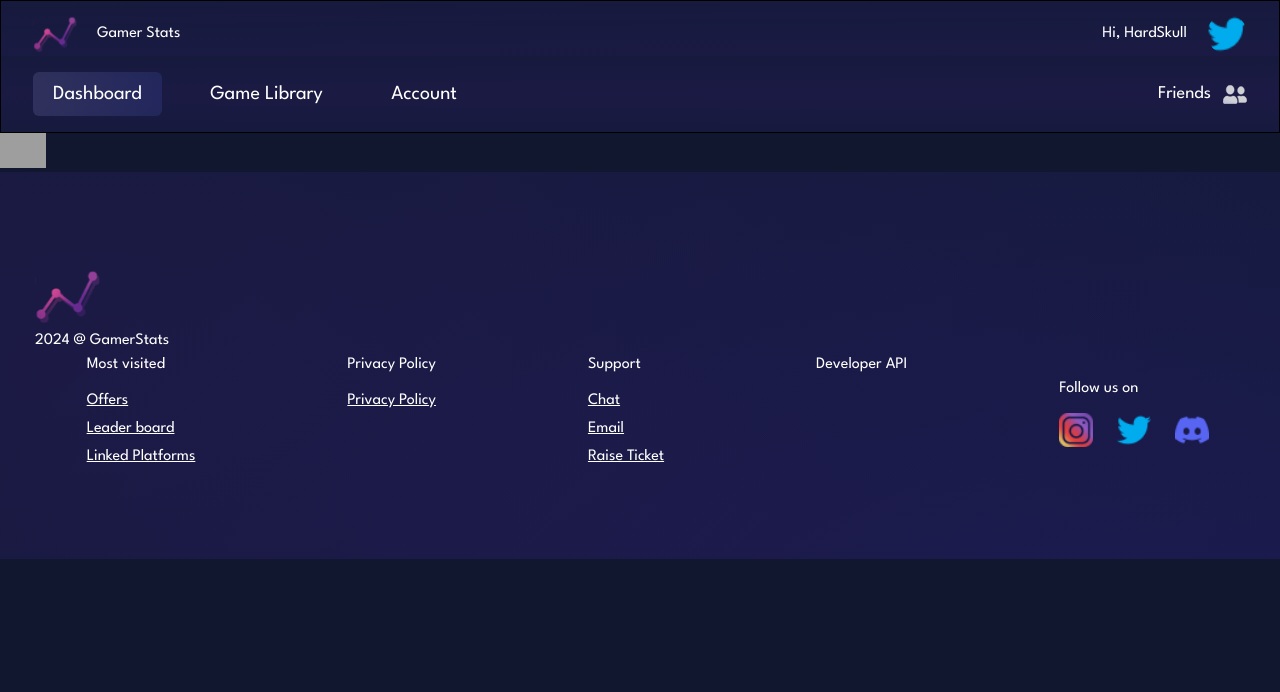
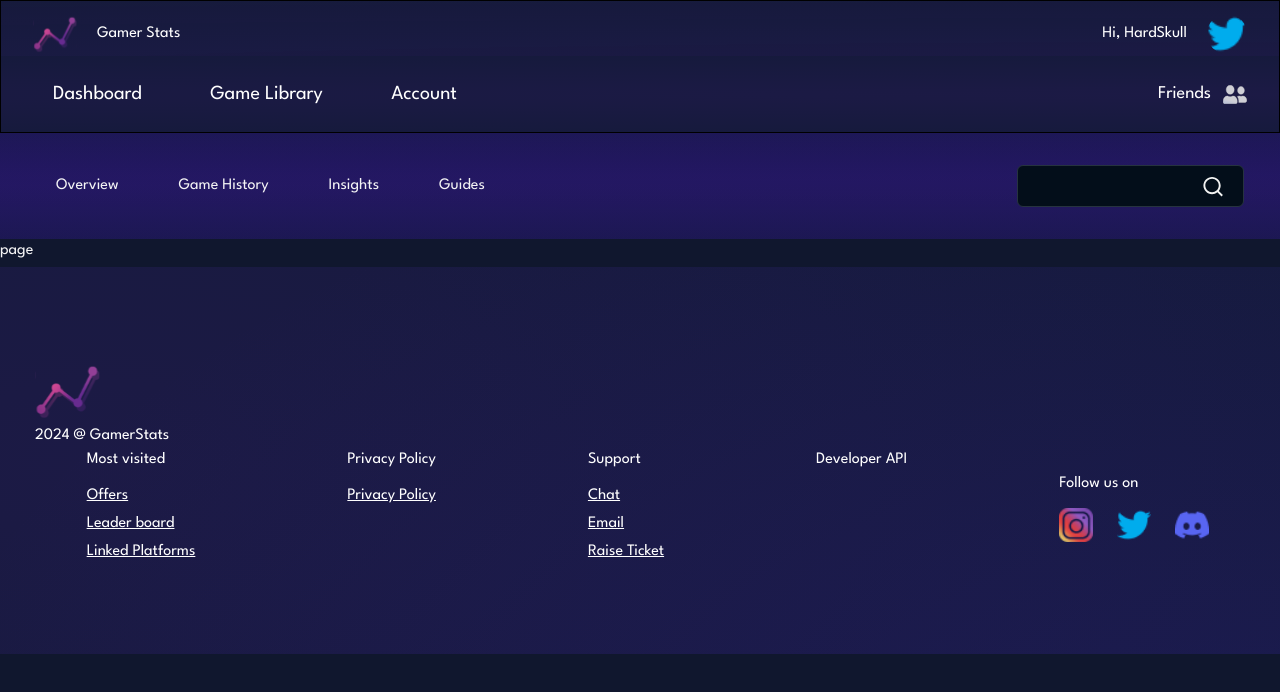
Before and after one commit to bhubavenski/gamer-stats-nextjs14, a Next.js app: page /dashboard in a window 1280 px wide. Shown: the top 692 px of the page. Built offline with nearby package versions, Linux system fonts and the light colour scheme; grey boxes are pictures that could not be loaded.

Commit message:
added layout and page

```diff
--- /dev/null
+++ b/app/(root)/dashboard/[...slug]/page.tsx
@@ -0,0 +1,7 @@
+import React from 'react'
+
+export default function page() {
+  return (
+    <div>page</div>
+  )
+}
--- /dev/null
+++ b/app/(root)/dashboard/layout.tsx
@@ -0,0 +1,17 @@
+import Header from '@/components/dashboard/Header.server';
+import React from 'react';
+
+export default function Layout({
+  children,
+}: Readonly<{
+  children: React.ReactNode;
+}>) {
+  return (
+    <div className="">
+      <Header />
+      <main className="overflow-hidden font-spartan text-zinc-100">
+        {children}
+      </main>
+    </div>
+  );
+}
--- a/app/(root)/dashboard/page.tsx
+++ b/app/(root)/dashboard/page.tsx
@@ -1,8 +1,10 @@
-import Image from 'next/image';
+import Sidebar from '@/components/dashboard/Sidebar.server';
 import React from 'react';
 
 export default function page() {
-  return <div className=''>
-    <Image src='/images/logo.svg' alt='' width={46} height={46}/>
-  </div>;
+  return (
+    <div className='flex'>
+     <Sidebar/>
+    </div>
+  );
 }
--- /dev/null
+++ b/components/dashboard/Header.server.tsx
@@ -0,0 +1,36 @@
+'use client';
+
+import React from 'react';
+import style from './main.module.css';
+import { dashboard_header_buttons } from '@/constants';
+import SearchBar from '../shared/SearchBar.server';
+import { usePathname } from 'next/navigation';
+import { cn } from '@/lib/utils';
+import Link from 'next/link';
+
+export default function Header() {
+  const pathname = usePathname();
+
+  return (
+    <header className={`${style.header_gradiant_bg} flex px-9 py-8`}>
+      <div className=" flex w-full items-center justify-between">
+        <nav className="flex gap-5">
+          {dashboard_header_buttons.map((item) => (
+            <Link
+              href={item.href}
+              key={item.href}
+              className={cn(`flex-center rounded-md px-5 py-2 `, {
+                'bg-primary-blue-100': pathname === item.href,
+              })}
+            >
+              {item.label}
+            </Link>
+          ))}
+        </nav>
+        <div>
+          <SearchBar />
+        </div>
+      </div>
+    </header>
+  );
+}
--- /dev/null
+++ b/components/dashboard/Sidebar.server.tsx
@@ -0,0 +1,7 @@
+import React from 'react'
+
+export default function Sidebar() {
+  return (
+    <div>Sidebar.server</div>
+  )
+}
--- /dev/null
+++ b/components/dashboard/main.module.css
@@ -0,0 +1,17 @@
+.header_gradiant_bg {
+  background: radial-gradient(
+      1441.37% 133.85% at 0.97% 50%,
+      rgba(91, 34, 183, 0.2) 0%,
+      rgba(0, 0, 0, 0) 100%
+    ),
+    radial-gradient(
+      6482.38% 228.19% at 95.59% 39.62%,
+      rgba(73, 0, 228, 0.2) 0%,
+      rgba(76, 0, 237, 0) 100%
+    ),
+   #0a1a2a;
+}
+
+.link_bg {
+    background: #415171;
+}
--- a/components/game-library/sidebar/sidebar.server.tsx
+++ b/components/game-library/sidebar/sidebar.server.tsx
@@ -1,6 +1,5 @@
 import Image from 'next/image';
 import React from 'react';
-import SearchBar from './SearchBar.server';
 import styles from '../game-library.module.css';
 import { cn } from '@/lib/utils';
 import MostPlayedCard from '@/components/cards/MostPlayedCard.server';
@@ -13,6 +12,7 @@ import {
 } from '@/components/ui/carousel';
 import { gameLibCards, mostPlayedCards } from '@/constants';
 import GmaeLibCard from '@/components/cards/GmaeLibCard.server';
+import SearchBar from '@/components/shared/SearchBar.server';
 
 export default function Sidebar() {
   return (
--- a/components/shared/Nav.server.tsx
+++ b/components/shared/Nav.server.tsx
@@ -8,8 +8,8 @@ import Image from 'next/image';
 import { cn } from '@/lib/utils';
 
 export default function Nav() {
-  const pathname = usePathname();
-
+  const pathname = usePathname().split('/');
+  console.log(pathname)
   return (
     <nav className="header-bottom-bg-gradiant box-border flex items-center justify-between px-8 py-4">
       <div className="flex w-[444px] justify-between text-xl">
@@ -18,7 +18,7 @@ export default function Nav() {
             href={item.href}
             key={item.href}
             className={cn(`flex-center rounded-md px-5 py-2 `, {
-              'button-grey': pathname === item.href,
+              'button-grey': `/${pathname[1]}` === item.href,
             })}
           >
             {item.name}
--- a/constants/index.ts
+++ b/constants/index.ts
@@ -1,7 +1,7 @@
 export const navLinks = [
   {
     name: 'Dashboard',
-    href: '/dashboard',
+    href: '/dashboard/overview',
   },
   {
     name: 'Game Library',
@@ -126,3 +126,23 @@ export const socials = [
     href: '/discord',
   },
 ];
+
+
+export const dashboard_header_buttons = [
+  {
+    label: 'Overview',
+    href: '/dashboard/overview'
+  },
+  {
+    label: 'Game History',
+    href: '/dashboard/game-history'
+  },
+  {
+    label: 'Insights',
+    href: '/dashboard/insights'
+  },
+  {
+    label: 'Guides',
+    href: '/dashboard/guides'
+  },
+]
```
Also changed, not shown: components/shared/SearchBar.server.tsx (renamed from components/game-library/sidebar/searchBar.server.tsx).
